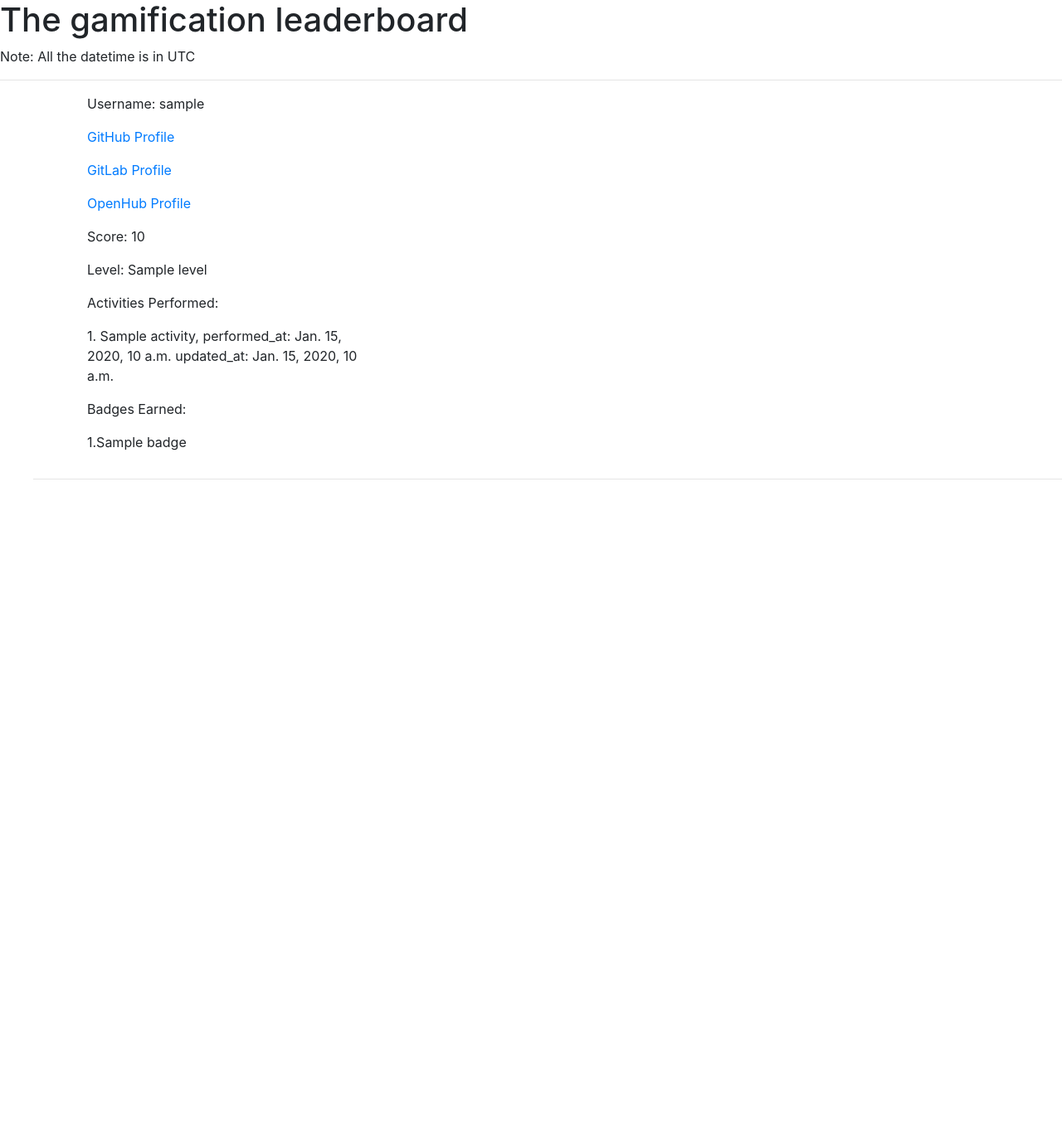
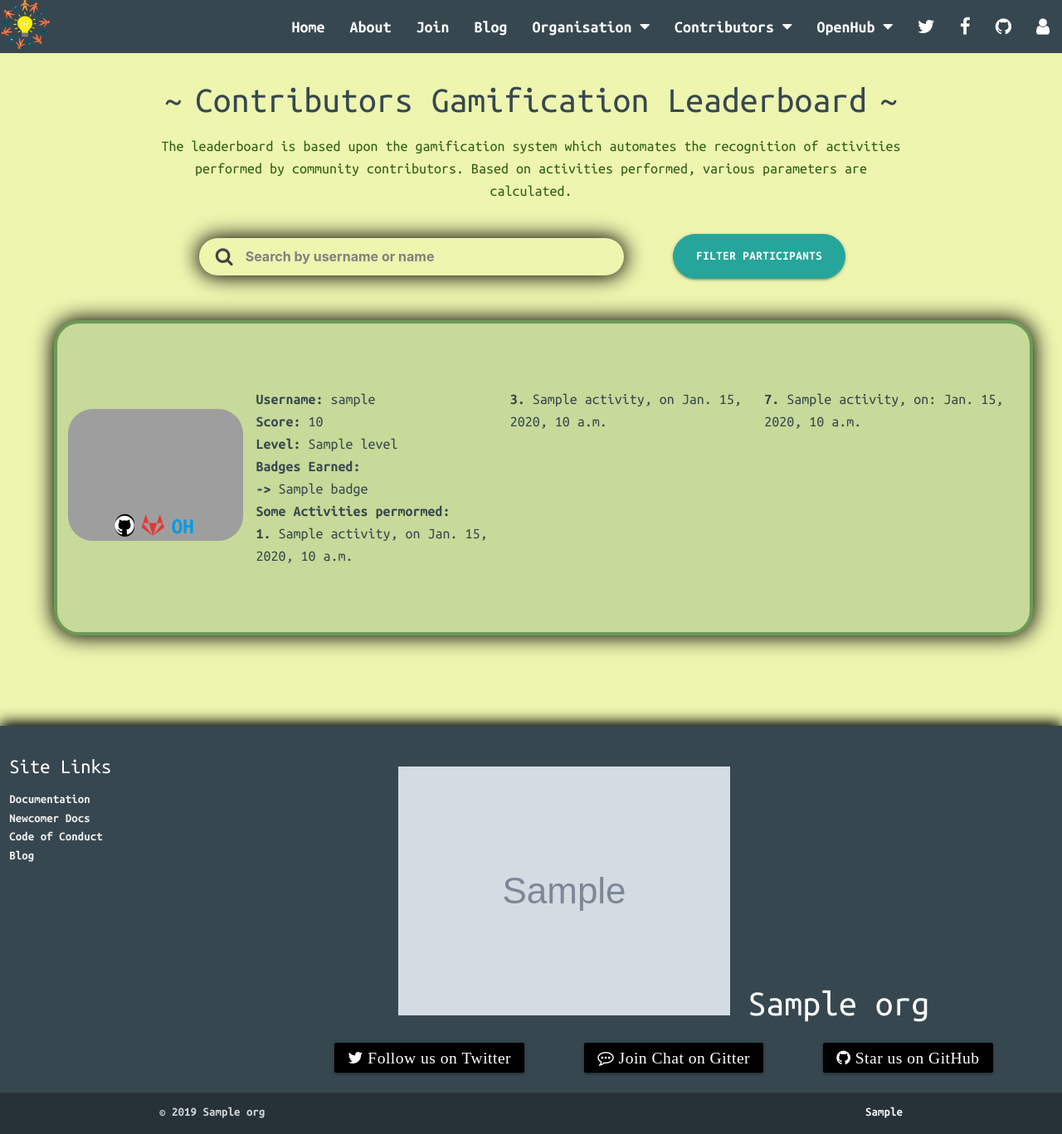
Before and after one commit to coala/community, a Django app: template templates/gamification.html in a window 1280 px wide. Shown: the whole page at 83% size. Before the commit the page ends 578 px from the top, so only its background shows below. Run offline with Django 3.2, Linux system fonts and the light colour scheme; the template is opened without the code that fills it: most values are stand-ins (such as "Sample title", 1, 10 or a date in 2020); grey boxes marked "Sample" are stand-in pictures; some libraries are stand-ins or nearby versions; grey boxes are pictures that could not be loaded.

Commit message:
gamification/: Redesign the webpage
The redesigned webpages provides a enhanced
UI/UX design to web-page with additional
functionality of searching the contributors.

Closes https://github.com/coala/community/issues/260

```diff
--- a/community/urls.py
+++ b/community/urls.py
@@ -11,7 +11,7 @@ from gci.views import GCIStudentsList
 from gci.feeds import LatestTasksFeed as gci_tasks_rss
 from ci_build.view_log import BuildLogsView
 from data.views import ContributorsListView
-from gamification.views import index as gamification_index
+from gamification.views import GamificationResults
 from meta_review.views import ContributorsMetaReview
 from inactive_issues.inactive_issues_scraper import inactive_issues_json
 from openhub.views import index as openhub_index
@@ -193,7 +193,7 @@ urlpatterns = [
         distill_file='static/unassigned-issues.json',
     ),
     distill_url(
-        r'gamification/$', gamification_index,
+        r'gamification/$', GamificationResults.as_view(),
         name='community-gamification',
         distill_func=get_index,
         distill_file='gamification/index.html',
--- /dev/null
+++ b/static/css/gamification.css
@@ -0,0 +1,165 @@
+.badge-filter {
+    width: 150px;
+}
+
+.bottom-center {
+    position: absolute;
+    width: 100px;
+    bottom: 2%;
+    left: 50%;
+    transform: translate(-50%, -50%);
+}
+
+.clear-filters {
+    cursor: pointer;
+}
+
+.gamifier-details {
+    max-width: 79%;
+    display: flex;
+}
+
+.gamifier-details-part-1,
+.gamifier-details-part-2,
+.gamifier-details-part-3 {
+    max-width: 44%;
+    max-height: 80%;
+    padding: 10px 5px;
+}
+
+.gamifier-card {
+    width: 100%;
+    min-height: 380px;
+}
+
+.gamifier-image {
+    width: 20%;
+}
+
+.gamifier-image img{
+    width: 90%;
+    margin-right: 0;
+    margin-left: 1%;
+    min-width: 100px;
+
+}
+
+.github-icon {
+    color: white;
+    background-color: black;
+    border-radius: 100px;
+}
+
+.gitlab-icon {
+    color: #e33834;
+    border-radius: 100px;
+}
+
+.filter-btn {
+    width: 250px;
+    margin-top: 3%;
+    margin-left: 3%;
+    z-index: 0;
+}
+
+.filter-btn .btn-large {
+    border-radius: 100px;
+}
+
+.filter-btn .btn {
+    text-transform: none;
+    border-radius: 100px;
+    box-shadow: 0 0 25px 2px black;
+}
+
+.filters-option {
+    margin: 3% auto auto;
+    display: none;
+    -webkit-animation-duration: 1s;
+    animation-duration: 1s;
+    -webkit-animation-fill-mode: both;
+    animation-fill-mode: both;
+}
+
+.filter-select-fields {
+    width: 50%;
+    min-width: 350px;
+    box-shadow: 0 0 15px 2px black;
+    border-radius: 20px;
+}
+
+.level-filter {
+    width: 145px;
+}
+
+.no-contribs-found {
+    display: none;
+    justify-content: center;
+}
+
+.no-contribs-found h5 {
+    margin: 0;
+}
+
+.score-filter {
+    width: 175px;
+}
+
+.social-icons {
+    font-size: 1.5em;
+}
+
+@media only screen and (max-width: 890px){
+
+    .gamifier-card {
+        max-width: 100%;
+        width: auto;
+        margin: 10px;
+    }
+
+    .gamifier-details {
+        max-width: 100%;
+        padding: 0 10px;
+    }
+
+    .gamifier-image {
+        margin: auto;
+        width: 35%;
+    }
+
+    .bottom-center {
+        bottom: 2%;
+    }
+
+    @media only screen and (max-width: 526px){
+
+        .gamifier-details-part-3 {
+            display: none;
+        }
+
+        .gamifier-details-part-1,
+        .gamifier-details-part-2 {
+            max-width: 50%;
+        }
+
+        .gamifier-image {
+            width: 50%;
+        }
+
+    }
+}
+
+@-webkit-keyframes fade-in {
+    0% {opacity: 0;}
+    100% {opacity: 1;}
+}
+
+@keyframes fade-in {
+    0% {opacity: 0;}
+    100% {opacity: 1;}
+}
+
+.fade-in {
+    -webkit-animation-name: fade-in;
+    animation-name: fade-in;
+}
--- a/static/js/contributors.js
+++ b/static/js/contributors.js
@@ -35,8 +35,12 @@ $(document).ready(function(){
         else {
             $('.search-results').css('display', 'block');
             close_icon.css('display', 'block');
-            var search_by_login = $('[login^=' + searched_keyword +']');
-            var search_by_name = $('[name^=' + searched_keyword +']');
+            var search_by_login = $(
+              '.contributor-card[login^=' + searched_keyword +']'
+            );
+            var search_by_name = $(
+              '.contributor-card[name^=' + searched_keyword +']'
+            );
             var results_tbody_tr = $('.search-results-tbody tr');
             results_tbody_tr.remove();
             if(search_by_login.length + search_by_name.length === 0 ){
--- /dev/null
+++ b/static/js/gamification.js
@@ -0,0 +1,150 @@
+$(document).ready(function () {
+
+  var search_input = $('#search');
+  var score_range_selector = $('.score-range-selector');
+  var level_selector = $('.level-selector');
+  var badge_selector = $('.badge-selector');
+  var filter_button = $('.filter-btn .btn-large');
+
+  function toggleGamificationCards(display){
+    $('.gamifier-card').css('display', display);
+  }
+
+  function toggleFilterButton(disabled){
+    if(disabled){
+      filter_button.attr('disabled', 'disabled');
+    }
+    else {
+      filter_button.removeAttr('disabled');
+    }
+  }
+
+  search_input.on('keypress keyup', function () {
+    var value = search_input.val();
+    if(value){
+      toggleFilterButton(true);
+    }
+    else {
+      toggleFilterButton(false);
+    }
+  });
+
+  $('.fa-close').on('click', function () {
+    toggleFilterButton(false);
+  });
+
+  function getContributorsBasedOnFilterSelector(id_prefix, filter_option){
+    var filtered_users = [];
+    if(filter_option.val()){
+      var spans = Object.values(
+        $('.contributors-cards #'+id_prefix+'-'+filter_option.val())
+      );
+      if(spans.length > 0){
+        spans.forEach(function (span) {
+          if(span.attributes !== undefined){
+            filtered_users.push(span.attributes.login.value);
+          }
+        });
+      }
+    }
+    return filtered_users;
+  }
+
+  function getCommonContribs(in_range_users, at_level_users, has_badges_users){
+    var all_contribs = [];
+    if (score_range_selector.val() !== "[]"){
+      all_contribs = in_range_users;
+    }
+    if(level_selector.val() !== ""){
+      if (all_contribs.length === 0){
+        all_contribs = at_level_users;
+      }
+      else {
+        all_contribs = all_contribs.filter(function(username){
+          return at_level_users.includes(username);
+          }
+        );
+      }
+    }
+    if (badge_selector.val() !== ""){
+      if (all_contribs.length === 0){
+        all_contribs = has_badges_users;
+      }
+      else {
+        all_contribs = all_contribs.filter(function(username){
+          return  has_badges_users.includes(username);
+          }
+        );
+      }
+    }
+    return all_contribs;
+  }
+
+  function filterUsersAndToggleCards(){
+    var in_range_users = JSON.parse(score_range_selector.val());
+    var at_level_users = getContributorsBasedOnFilterSelector(
+      'level', level_selector
+    );
+    var has_badges_users = getContributorsBasedOnFilterSelector(
+      'badge', badge_selector
+    );
+
+    if(score_range_selector.val() === "[]" && level_selector.val() === "" &&
+       badge_selector.val() === ""){
+      toggleGamificationCards('flex');
+    }
+    else {
+      toggleGamificationCards('none');
+      var contributors = getCommonContribs(
+        in_range_users, at_level_users, has_badges_users
+      );
+
+      if(contributors.length > 0){
+        $('.no-contribs-found').css('display', 'none');
+        contributors.forEach(function (username) {
+          $('[login='+username+']').css('display', 'flex');
+        });
+      }
+      else {
+        $('.no-contribs-found').css('display', 'flex');
+        $('.no-contribs-found .search-message').text(
+          'No contributors found for you selected filter(s). Please' +
+          ' try different filter options!'
+        );
+      }
+    }
+  }
+
+  score_range_selector.on('change', function () {
+    filterUsersAndToggleCards();
+  });
+
+  level_selector.on('change', function () {
+    filterUsersAndToggleCards();
+  });
+
+  badge_selector.on('change', function () {
+    filterUsersAndToggleCards();
+  });
+
+  $('.filter-btn').on('click', function () {
+    var filters_option = $('.filters-option');
+    var el_display = filters_option.css('display');
+    if(el_display === 'flex'){
+      filters_option.css('display', 'none');
+    }
+    else {
+      filters_option.css('display', 'flex');
+    }
+  });
+
+  $('.clear-filters').on('click', function () {
+    score_range_selector.val("[]");
+    level_selector.val("");
+    badge_selector.val("");
+    $('select').formSelect();
+    $('.no-contribs-found').css('display', 'none');
+    toggleGamificationCards('flex');
+  });
+
+});
--- a/templates/gamification.html
+++ b/templates/gamification.html
@@ -1,50 +1,185 @@
-<!DOCTYPE html>
-<html lang="en">
-  <head>
-    <!-- Required meta tags -->
-    <meta charset="utf-8">
-    <meta name="viewport" content="width=device-width, initial-scale=1, shrink-to-fit=no">
-    <!-- Bootstrap CSS -->
-    <link rel="stylesheet" href="//maxcdn.bootstrapcdn.com/bootstrap/4.0.0/css/bootstrap.min.css" integrity="sha384-Gn5384xqQ1aoWXA+058RXPxPg6fy4IWvTNh0E263XmFcJlSAwiGgFAW/dAiS6JXm" crossorigin="anonymous">
-    <title>Newcomers Data</title>
-  </head>
-  <body>
-    <h1>The gamification leaderboard</h1>
-    <p>Note: All the datetime is in UTC</p>
-    <hr>
-    <ul>
-      {% for participant in participants %}
-      <div class="container">
-        <div class="row">
-          <div class="col-sm-6 col-md-4">
-            <div class="thumbnail">
-              <div class="caption">
-                <p>Username: {{ participant.username }}</p>
-                <p><a href="//github.com/{{ participant.username }}">
-                GitHub Profile</a></p>
-                <p><a href="//gitlab.com/{{ participant.username }}">
-                GitLab Profile</a></p>
-                <p><a href="//www.openhub.net/accounts/{{ participant.username }}">OpenHub Profile</a></p>
-                <p>Score: {{ participant.score }}</p>
-                <p>Level: {{ participant.level.name }}</p>
-                <p>Activities Performed:
-                {% for activity in participant.activities.all %}
-                  <p>{{ forloop.counter }}. {{ activity.name }}, performed_at:
-                    {{ activity.performed_at }} updated_at: {{ activity.updated_at }}
-                  </p>
-                  {% endfor %}{# for activity in participant.activities.all #}
-                <p>Badges Earned:
-                {% for badge in participant.badges.all %}
-                  <p>{{ forloop.counter }}.{{ badge.name }}</p>
-                  {% endfor %}{# for badge in participant.badges.all #}
-                </p>
+{% extends 'base.html' %}
+{% load staticfiles %}
+{% block title %}
+  Community | Gamification Leaderboard
+{% endblock %}
+
+{% block add_css_files %}
+  <link rel="stylesheet" href="{% static 'css/contributors.css' %}">
+  <link rel="stylesheet" href="{% static 'css/meta-reviewers.css' %}">
+  <link rel="stylesheet" href="{% static 'css/gamification.css' %}">
+{% endblock %}
+
+{% block add_js_files %}
+  <script src="{% static 'js/contributors.js' %}"></script>
+  <script src="{% static 'js/gamification.js' %}"></script>
+{% endblock %}
+
+{% block main-content %}
+
+  <div class="web-page-details apply-flex center-content">
+    <h3 style="padding-right: 15px">~</h3>
+    <h3 class="page-name">
+      Contributors Gamification Leaderboard
+    </h3>
+    <h3 style="padding-left: 15px">~</h3>
+  </div>
+
+  <div class="apply-flex center-content">
+    <p class="container web-page-description">
+      The leaderboard is based upon the gamification system which automates the
+      recognition of activities performed by community contributors. Based on activities
+      performed, various parameters are calculated.
+    </p>
+  </div>
+
+  <div class="contributors-section apply-flex center-content">
+    <div class="form-fields">
+      <form>
+        <div class="input-field apply-flex center-content search-field">
+          <i class="fa fa-search social-icons"></i>
+          <input id="search" type="search" autocomplete="off" placeholder="Search by username or name" required>
+          <i class="fa fa-close social-icons"></i>
+        </div>
+      </form>
+      <div class="search-results">
+        <table>
+          <thead>
+            <tr>
+              <th>Search Results</th>
+            </tr>
+          </thead>
+          <tbody class="search-results-tbody large-font">
+            <tr>
+              <td>
+                No results found!
+              </td>
+            </tr>
+          </tbody>
+        </table>
+      </div>
+    </div>
+    <div class="filter-btn apply-flex center-content">
+      <a id="filters" class="waves-effect waves-light btn-large">
+        <b>Filter Participants</b>
+      </a>
+    </div>
+  </div>
+  <div class="filters-option apply-flex center-content fade-in">
+    <div class="filter-select-fields apply-flex evenly-spread-content">
+      <label class="score-filter">
+        <select class="score-range-selector" name="score-filter">
+          <option value="[]" selected>Choose a score range</option>
+          {% for group, val in grouped_participants.items %}
+            <option value="{{ val }}">{{ group }}</option>
+          {% endfor %}
+        </select>
+      </label>
+      <label class="level-filter">
+        <select class="level-selector" name="level-filter">
+          <option value="" selected>Choose any level</option>
+          {% for level in levels %}
+            <option value="{{ level.number }}">{{ level.name }}</option>
+          {% endfor %}
+        </select>
+      </label>
+      <label class="badge-filter">
+        <select class="badge-selector" name="badge-filter">
+          <option value="" selected>Choose any badge</option>
+          {% for badge in badges %}
+            <option value="{{ badge.number }}">{{ badge.name }}</option>
+          {% endfor %}
+        </select>
+      </label>
+      <i class="fa fa-eraser clear-filters"> Filters</i>
+    </div>
+  </div>
+
+  <div class="contributors-cards column-flex">
+    <div class="no-contribs-found custom-green-color-font">
+      <h5 class="search-message"></h5>
+      <i class="fa fa-smile-o fa-2x"></i>
+    </div>
+  {% for contributor in gamification_results %}
+    <div class="contributor-card meta-reviewer gamifier-card apply-flex" login="{{ contributor.username }}">
+      <div class="contributor-image meta-reviewer-image gamifier-image">
+        <img src="//github.com/{{ contributor.username }}.png/?size=400"
+             alt="user-image">
+        <div class="bottom-center large-font bold-text social-links">
+          <a href="//github.com/{{ contributor.username }}" target="_blank">
+            <i class="fa fa-github github-icon social-icons" aria-hidden="true"></i>
+          </a>
+          <a href="//gitlab.com/{{ contributor.username }}" target="_blank">
+            <i class="fa fa-gitlab social-icons gitlab-icon" aria-hidden="true"></i>
+          </a>
+          <a href="//www.openhub.net/accounts/{{ contributor.username }}" target="_blank" class="social-icons">OH</a>
+        </div>
+      </div>
+      <div class="gamifier-details">
+        <div class="gamifier-details-part-1 column-flex">
+          <div class="column-flex large-font gray-font-color">
+            <span>
+              <b>Username:</b>
+              {{ contributor.username }}
+            </span>
+            <span>
+              <b>Score:</b>
+              {{ contributor.score }}
+            </span>
+            <span id="level-{{ contributor.level.number }}" login="{{ contributor.username }}">
+              <b>Level:</b>
+              {{ contributor.level.name }}
+            </span>
+            <div>
+              {% if contributor.badges.all %}
+              <b>Badges Earned:</b>
+              <div class="column-flex">
+              {% for badge in contributor.badges.all %}
+                <span id="badge-{{ badge.number }}" login="{{ contributor.username }}">
+                  <b>-></b>
+                  {{ badge.name }}
+                </span>
+              {% endfor %}{# for badge in contributor.badges.all #}
               </div>
+              {% else %}{# if contributor.badges.all #}
+              <span>
+                <b>No badges earned!<i class="fa fa-frown-o"></i></b>
+              </span>
+              {% endif %}{# if contributor.badges.all #}
+            </div>
+            <div class="column-flex">
+              <b>Some Activities permormed:</b>
+              {% for activity in contributor.activities.all|slice:":2" %}
+              <span>
+                <b>{{ forloop.counter }}.</b> {{ activity.name }}, on {{ activity.performed_at }}
+              </span>
+              {% endfor %}{# for activity in contributor.activities.all|slice:":2" #}
             </div>
           </div>
         </div>
+
+        {% if contributor.activities.all|slice:"2:6" %}
+        <div class="gamifier-details-part-2 column-flex large-font gray-font-color">
+          {% for activity in contributor.activities.all|slice:"2:6" %}
+          <span>
+            <b>{{ forloop.counter|add:2 }}.</b> {{ activity.name }}, on {{ activity.performed_at }}
+          </span>
+          {% endfor %}{# for activity in contributor.activities.all|slice:"2:6" #}
+        </div>
+        {% endif %}{# if contributor.activities.all|slice:"2:6" #}
+
+        {% if contributor.activities.all|slice:"6:10" %}
+        <div class="gamifier-details-part-3 column-flex large-font gray-font-color">
+          {% for activity in contributor.activities.all|slice:"6:10" %}
+          <span>
+            <b>{{ forloop.counter|add:6 }}.</b> {{ activity.name }}, on: {{ activity.performed_at }}
+          </span>
+          {% endfor %}{# for activity in contributor.activities.all|slice:"6:10" #}
+        </div>
+        {% endif %}{# if contributor.activities.all|slice:"6:10" #}
       </div>
-      <hr>
-      {% endfor %}{# for participant in participants #}
-    </ul>
-  </body>
-</html>
+    </div>
+    {% endfor %}{# for contributor in gamification_results #}
+  </div>
+
+{% endblock %}
```
Also changed, not shown: gamification/tests/test_views.py (+1 -1 lines), gamification/views.py (+75 -6 lines).
